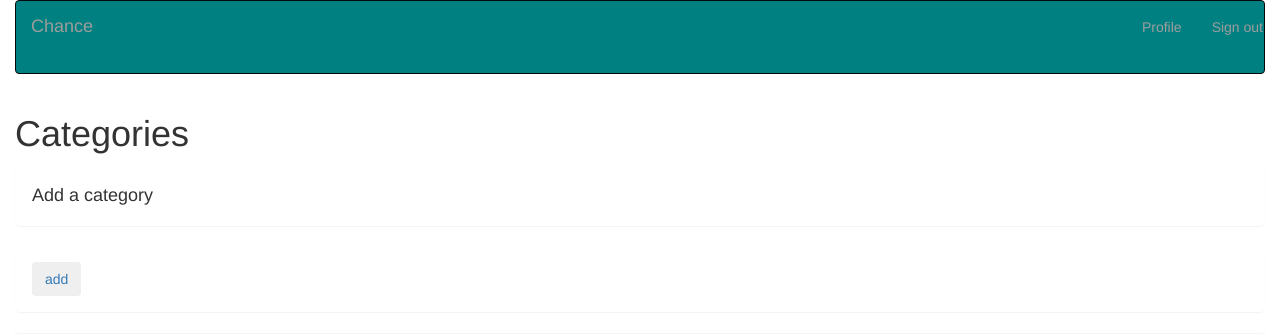
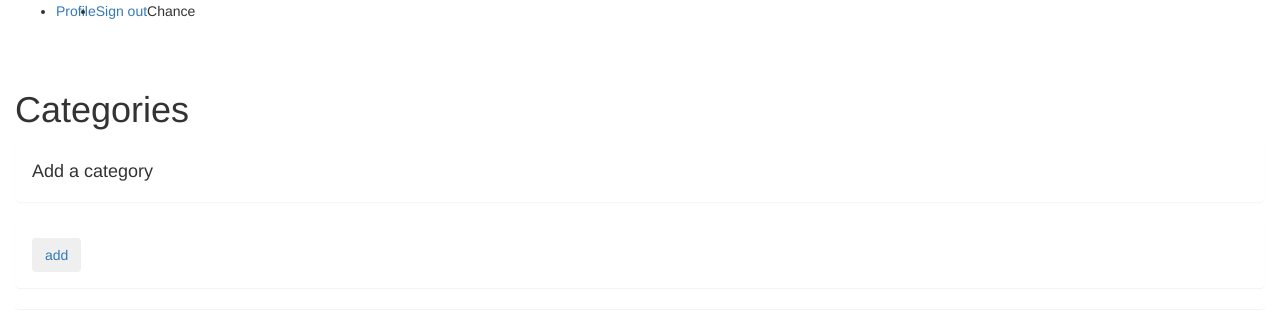
Before and after one commit to Tellvinch/chance, a Flask app: page / in a window 1280 px wide. Shown: the top 335 px of the page. Run offline with Flask 2, Linux system fonts and the light colour scheme; the visitor is signed in with stand-in values (Sample User, id 1); data comes from the database, SQL or seed files in the repository; data that the repository does not hold is empty; some libraries are stand-ins or nearby versions.

Commit message:
add changes

```diff
--- a/app/templates/navbar.html
+++ b/app/templates/navbar.html
@@ -5,28 +5,23 @@
 <!-- Navbar block -->
 {% block navbar %}
 <div class="container-fluid">
-  <div class="navbar navbar-inverse" id="navbar-default" role="navigation">
-    <div class="navbar-header">
+  <div class="navbar navbar-expand-sm >
+      <a href="/" class="navbar-brand">Chance</a>
 
-      <a href="/" class="navbar-brand">Chance</a>
-    </div>
-
-    <div class="navbar navbar-expand-sm ">
-
-      <ul class="nav navbar-nav navbar-right">
+      <ul class="navbar-nav">
         {% if current_user.is_authenticated %}
-        <li>
-          <a href="{{url_for('main.profile',uname=current_user.username)}}"
+        <li class="nav-item">
+          <a class="nav-link" href="{{url_for('main.profile',uname=current_user.username)}}"
             >Profile</a
           >
         </li>
-        <li><a href="{{url_for('auth.logout')}}">Sign out</a></li>
+        <li class="nav-item"><a href="{{url_for('auth.logout')}}">Sign out</a></li>
         {% else %}
-        <li>
-          <a href="{{url_for('auth.register')}}">Sign Up</a>
+        <li class="nav-item">
+          <a class="nav-link" href="{{url_for('auth.register')}}">Sign Up</a>
         </li>
-        <li>
-          <a href="{{url_for('auth.login')}}">Login</a>
+        <li class="nav-item">
+          <a class="nav-link"  href="{{url_for('auth.login')}}">Login</a>
         </li>
         {%endif%}
       </ul>
```
